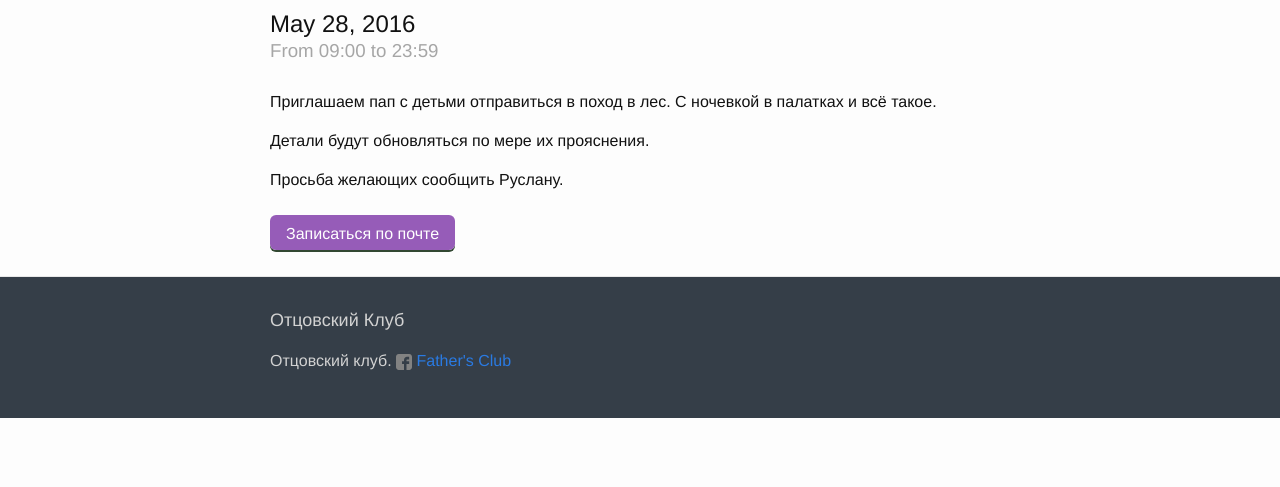
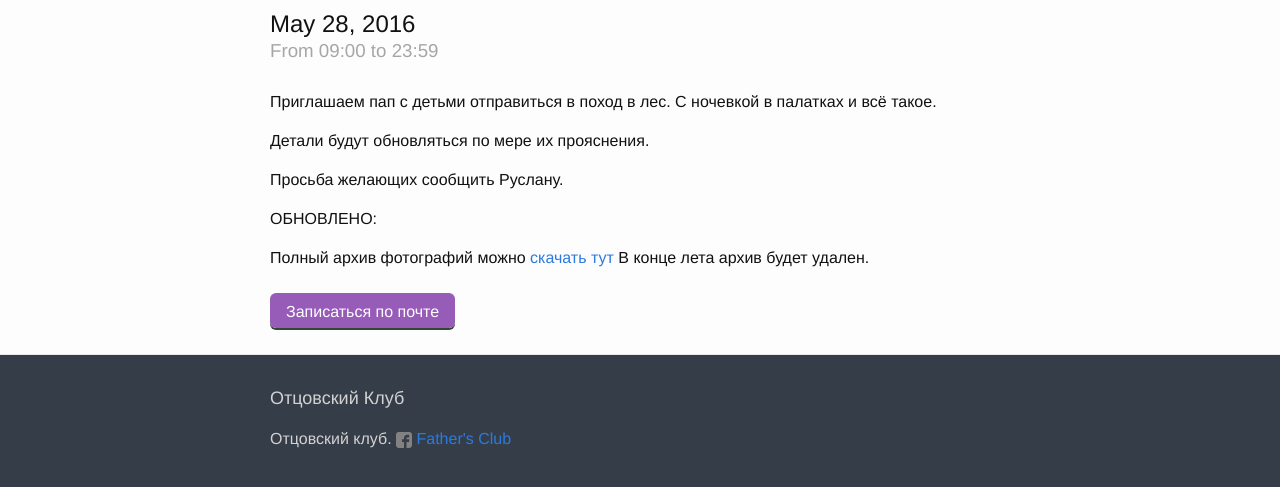
Before and after one commit to fathersclub/fathersclub.github.io, a Jekyll site: the page built from _posts/2016-05-28-wood-hike.md, in a window 1280 px wide, cut to the strip 487-983 px from the top of the page. Shown: the top 487 px of the strip. Built offline with Jekyll 4.4.1, drawn with Linux system fonts in a browser that asks for light colours; before the commit the page ends 905 px from its top, so only the background shows below that.

Commit message:
Photos archive from wood hike added

```diff
--- a/_posts/2016-05-28-wood-hike.md
+++ b/_posts/2016-05-28-wood-hike.md
@@ -19,3 +19,7 @@ organiser: "Ruslan Krainaj"
 Детали будут обновляться по мере их прояснения.
 
 Просьба желающих сообщить Руслану.
+
+ОБНОВЛЕНО:
+
+Полный архив фотографий можно <a href="https://dl.dropboxusercontent.com/u/2215204/fathersclub.lv/2016.05.28-photos-wood-hike.zip">скачать тут</a> В конце лета архив будет удален.
```
